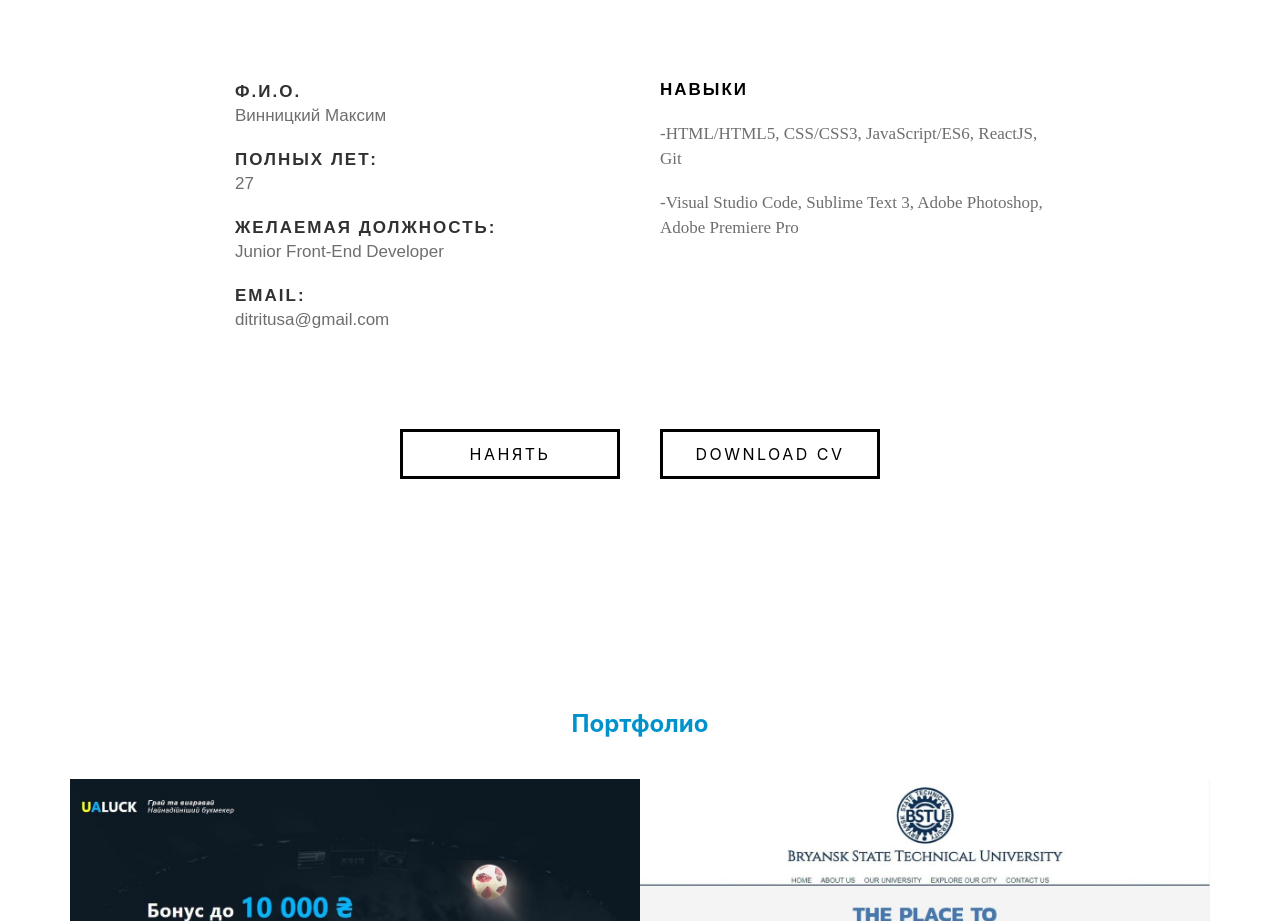
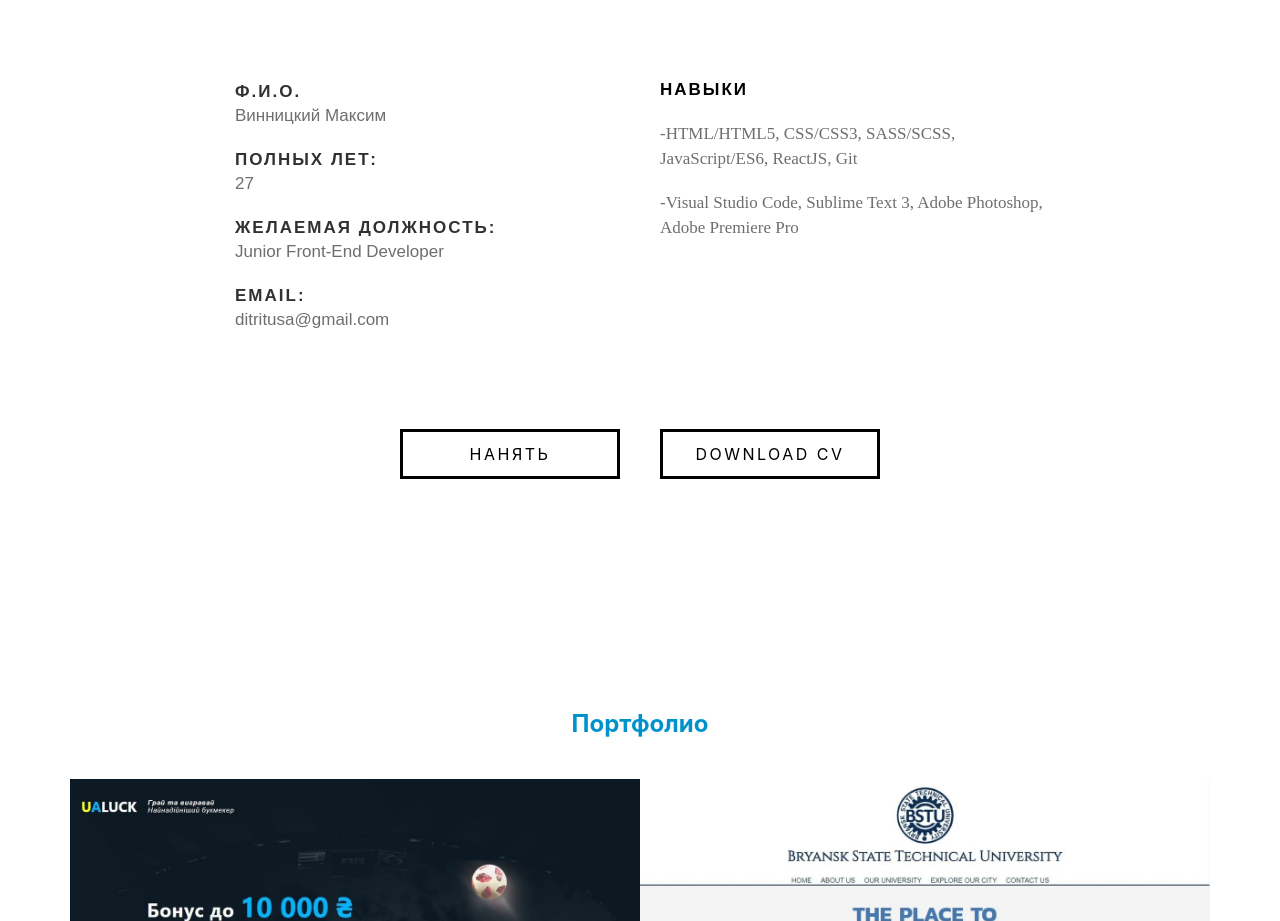
Before and after one commit to n7-remax/portfolio, a React (Create React App) app: page / in a window 1280 px wide. Shown: the part 1040-1961 px from the top of the page. Built offline with nearby package versions, Linux system fonts and the light colour scheme.

Commit message:
added new skill

```diff
--- a/src/App/About/About.js
+++ b/src/App/About/About.js
@@ -34,7 +34,7 @@ function About() {
           </div>
           <div className="col-five">
             <h3>Навыки</h3>
-            <p>-HTML/HTML5, CSS/CSS3, JavaScript/ES6, ReactJS, Git</p>
+            <p>-HTML/HTML5, CSS/CSS3, SASS/SCSS, JavaScript/ES6, ReactJS, Git</p>
             <p>-Visual Studio Code, Sublime Text 3, Adobe Photoshop, Adobe Premiere Pro</p>
           </div>
         </div>
```
